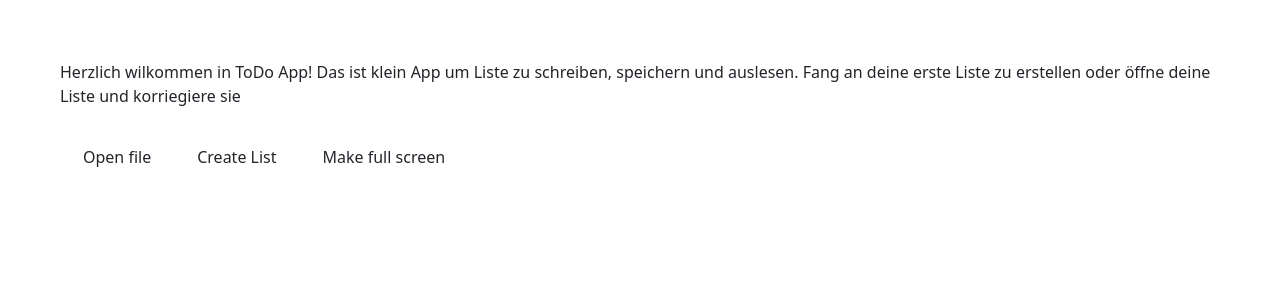
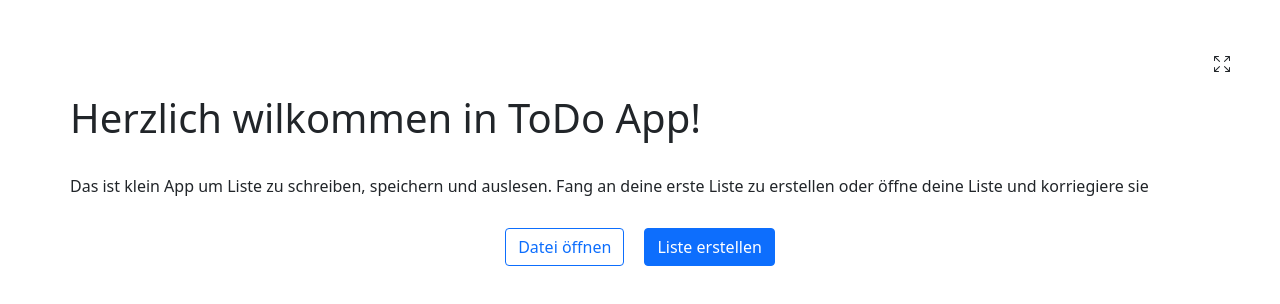
Before and after one commit to AMinakova/BA-Electron, a React (Create React App) app: page / in a window 1280 px wide. Shown: the top 304 px of the page. Built offline with nearby package versions, Linux system fonts and the light colour scheme.

Commit message:
added structure

```diff
--- a/package.json
+++ b/package.json
@@ -15,6 +15,7 @@
     "react": "^17.0.2",
     "react-bootstrap": "^2.0.0-beta.4",
     "react-dom": "^17.0.2",
+    "react-icons": "^4.2.0",
     "react-scripts": "4.0.3",
     "web-vitals": "^1.0.1"
   },
--- a/public/electron.js
+++ b/public/electron.js
@@ -16,9 +16,8 @@ let mainWin = null
 function createWindow() {
   // Create the browser window.
   const win = mainWin = new BrowserWindow({
-    width: 450,
+    width: 650,
     height: 500,
-    //fullscreen: true,
     icon: "extraResources/favicon.ico",
     webPreferences: {
       // nodeIntegration: false,
--- a/src/App.css
+++ b/src/App.css
@@ -38,22 +38,33 @@
 }
 
 .welcome {
-  margin: 40px;
+  align-content: center;
+  height: 100%;
 }
 
 .button {
   margin: 10px;
 }
+
+.icon {
+  text-align: right;
+}
+
+.buttonGroup {
+  text-align: center;
+}
 .welcomeText {
-  margin-bottom: 20px;
+  margin: 20px;
 }
 
 .padding {
-  padding: 20px;
+  padding: 50px;
+  align-content: center;
+  height:100%;
 }
 .inputField {
-  height: 300px;
+  padding: 20px 0px 20px 0px;
+  height: 80%;
 }
 .button {
-  padding: 20px;
 }
--- a/src/CreateToDo.jsx
+++ b/src/CreateToDo.jsx
@@ -8,6 +8,7 @@ export default function CreateToDo(props) {
 
     console.log(toDoText)
     return <div className="addTodo">
+                <h2>ToDo hinzufügen:</h2>
                 <FormControl
                     className="inputField"
                     as="textarea"
--- a/src/ItemsList.jsx
+++ b/src/ItemsList.jsx
@@ -17,7 +17,8 @@ export default function ItemsList(props) {
     }
 
 
-    return <div className="padding">
+    return <div>
+            <h2>Deine ToDo Liste</h2>
             <Table striped bordered hover>
                 <thead>
                     <tr>
--- a/src/Welcome.jsx
+++ b/src/Welcome.jsx
@@ -1,4 +1,9 @@
 import Button from 'react-bootstrap/Button';
+import Container from 'react-bootstrap/Container';
+import Row from 'react-bootstrap/Row';
+import Col from 'react-bootstrap/Col';
+import { BsArrowsFullscreen } from 'react-icons/bs';
+
 import './App.css';
 import React from 'react'
 
@@ -24,17 +29,19 @@ export default function Welcome(props) {
   }
 
   return (
+
     <div className="welcome">
+        <div className="icon" >
+            <BsArrowsFullscreen onClick={setFullScreen} title="Vollbildmodus anmachen"/>
+        </div>
+
         <div className="welcomeText">
-            Herzlich wilkommen in ToDo App!
-            Das ist klein App um Liste zu schreiben, speichern und auslesen.
-            Fang an deine erste Liste zu erstellen oder öffne deine Liste und korriegiere sie
+            <h1>Herzlich wilkommen in ToDo App!</h1>
+            <br/>Das ist klein App um Liste zu schreiben, speichern und auslesen. Fang an deine erste Liste zu erstellen oder öffne deine Liste und korriegiere sie
         </div>
-        <div>
-            <Button className="button" variant="contained" onClick={openDialog} >Open file</Button>
-            <Button className="button" variant="contained" onClick= {props.showCreateToDo}>Create List  </Button>
-
-            <Button className="button" variant="contained" onClick={setFullScreen}>Make full screen </Button>
+        <div className="buttonGroup">
+            <Button className="button" variant="outline-primary" onClick={openDialog} >Datei öffnen</Button>
+            <Button className="button" variant="primary" onClick= {props.showCreateToDo}>Liste erstellen</Button>
         </div>
     </div>
   );
```
Also changed, not shown: output.csv, 1 other file (tests, documents, lock files or other folders).
